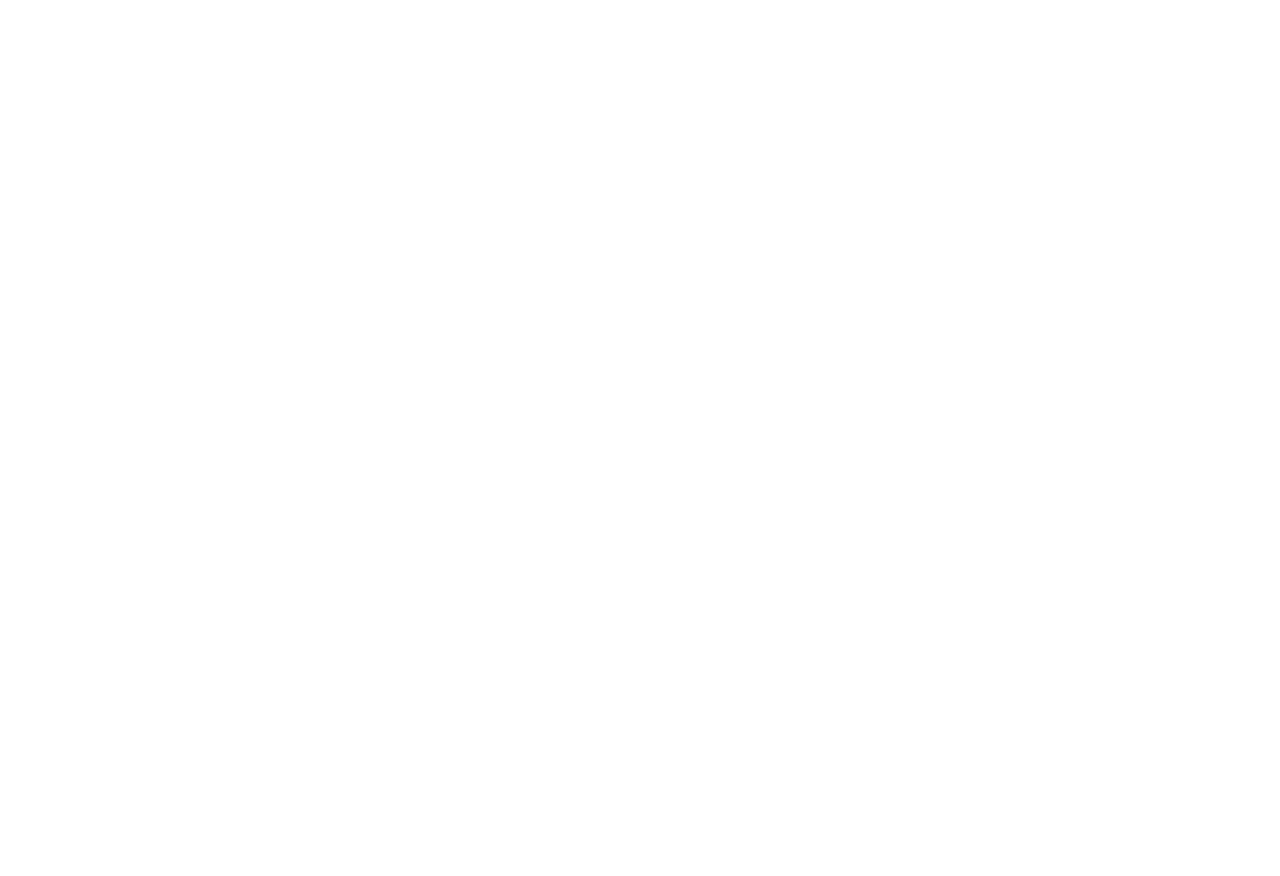
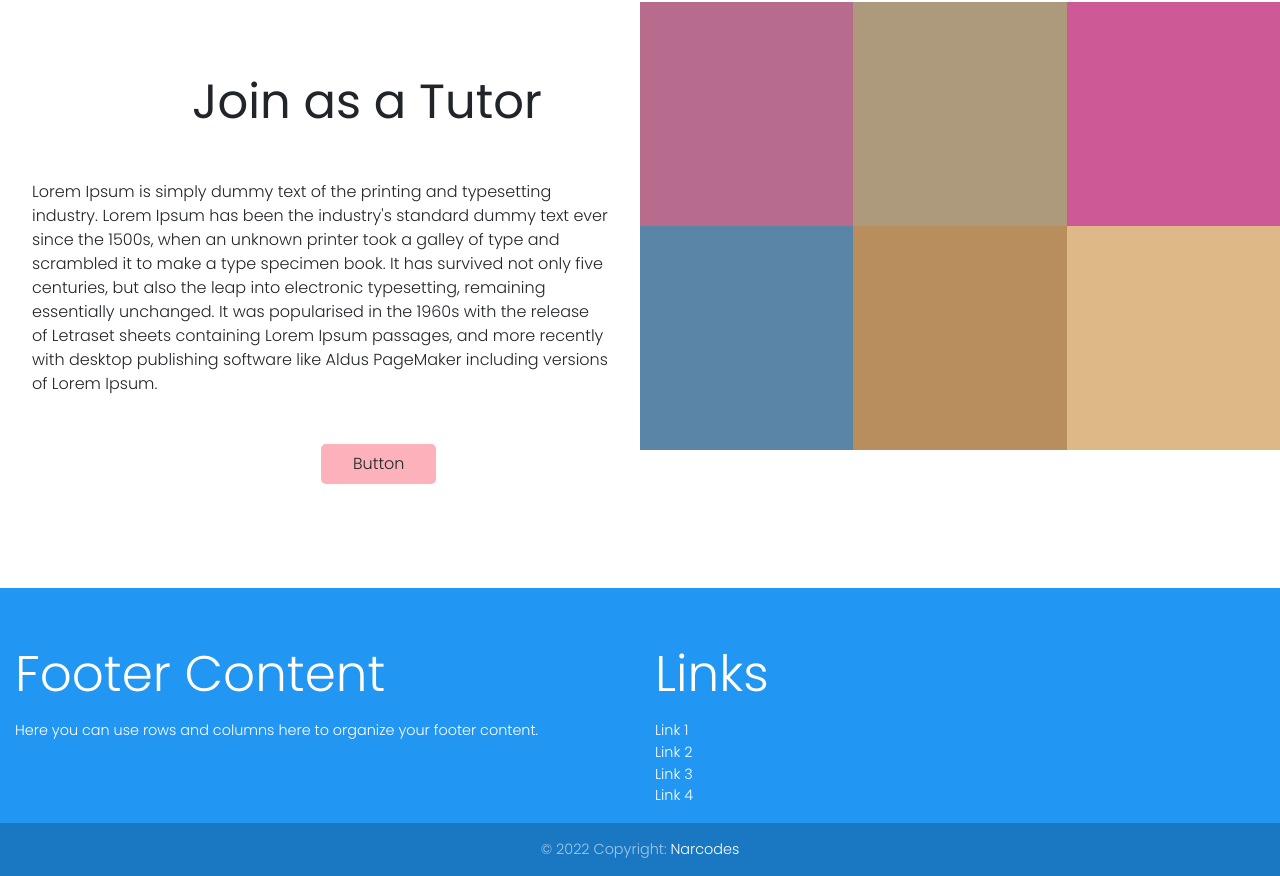
Before and after one commit to kkothari2001/SIH-PreHack-Narcodes, a React (Create React App) app in the folder client/: page / in a window 1280 px wide. Shown: the part 619-1495 px from the top of the page. Before the commit the page ends 800 px from the top, so only its background shows below. Built offline with nearby package versions, Linux system fonts and the light colour scheme.

Commit message:
Image holder and Footer added

```diff
--- a/client/package.json
+++ b/client/package.json
@@ -10,7 +10,10 @@
     "@testing-library/jest-dom": "^5.16.3",
     "@testing-library/react": "^12.1.4",
     "@testing-library/user-event": "^13.5.0",
+    "bootstrap": "^5.1.3",
+    "mdbreact": "^5.2.0",
     "react": "^17.0.2",
+    "react-bootstrap": "^2.2.1",
     "react-dom": "^17.0.2",
     "react-scripts": "5.0.0",
     "web-vitals": "^2.1.4"
--- a/client/public/index.html
+++ b/client/public/index.html
@@ -24,7 +24,7 @@
       work correctly both with client-side routing and a non-root public URL.
       Learn how to configure a non-root public URL by running `npm run build`.
     -->
-    <title>React App</title>
+    <title>Narcodes</title>
   </head>
   <body>
     <noscript>You need to enable JavaScript to run this app.</noscript>
--- a/client/src/App.js
+++ b/client/src/App.js
@@ -1,12 +1,16 @@
-import './App.css';
-import Landing from './Components/Landing';
-import Navbar from './Components/Navbar';
+import "./App.css";
+import Landing from "./Components/Landing";
+import Navbar from "./Components/Navbar";
+import Tutor from "./Components/Tutor";
+import FooterPage from "./Components/FooterPage";
 
 function App() {
   return (
     <div className="App">
       <Navbar />
       <Landing />
+      <Tutor />
+      <FooterPage />
     </div>
   );
 }
--- /dev/null
+++ b/client/src/Components/FooterPage.js
@@ -0,0 +1,47 @@
+import React from "react";
+import { MDBCol, MDBContainer, MDBRow, MDBFooter } from "mdbreact";
+import "@fortawesome/fontawesome-free/css/all.min.css";
+import "bootstrap-css-only/css/bootstrap.min.css";
+import "mdbreact/dist/css/mdb.css";
+const FooterPage = () => {
+  return (
+    <MDBFooter color="blue" className="font-small pt-4 mt-4">
+      <MDBContainer fluid className="text-center text-md-left">
+        <MDBRow>
+          <MDBCol md="6">
+            <h5 className="title">Footer Content</h5>
+            <p>
+              Here you can use rows and columns here to organize your footer
+              content.
+            </p>
+          </MDBCol>
+          <MDBCol md="6">
+            <h5 className="title">Links</h5>
+            <ul>
+              <li className="list-unstyled">
+                <a href="#!">Link 1</a>
+              </li>
+              <li className="list-unstyled">
+                <a href="#!">Link 2</a>
+              </li>
+              <li className="list-unstyled">
+                <a href="#!">Link 3</a>
+              </li>
+              <li className="list-unstyled">
+                <a href="#!">Link 4</a>
+              </li>
+            </ul>
+          </MDBCol>
+        </MDBRow>
+      </MDBContainer>
+      <div className="footer-copyright text-center py-3">
+        <MDBContainer fluid>
+          &copy; {new Date().getFullYear()} Copyright:{" "}
+          <a href="https://www.mdbootstrap.com"> Narcodes </a>
+        </MDBContainer>
+      </div>
+    </MDBFooter>
+  );
+};
+
+export default FooterPage;
--- /dev/null
+++ b/client/src/Components/Tutor.js
@@ -0,0 +1,79 @@
+import { Grid } from "@mui/material";
+import React from "react";
+import "../css/Tutor.css";
+// import img1 from "../assets/LandingPage1.PNG";
+
+const Tutor = () => {
+  return (
+    <div className="landing-wrapper">
+      <Grid container>
+        <Grid item xs={12} sm={12} md={6}>
+          <div className="hh1">Join as a Tutor</div>
+          <div id="item-6">
+            Lorem Ipsum is simply dummy text of the printing and typesetting
+            industry. Lorem Ipsum has been the industry's standard dummy text
+            ever since the 1500s, when an unknown printer took a galley of type
+            and scrambled it to make a type specimen book. It has survived not
+            only five centuries, but also the leap into electronic typesetting,
+            remaining essentially unchanged. It was popularised in the 1960s
+            with the release of Letraset sheets containing Lorem Ipsum passages,
+            and more recently with desktop publishing software like Aldus
+            PageMaker including versions of Lorem Ipsum.
+            <div className="CTAA">Button</div>
+          </div>
+        </Grid>
+        <Grid item xs={12} sm={12} md={6}>
+          <Grid container>
+            <Grid item xs={6} md={4}>
+              <div id="item-1">&nbsp;</div>
+            </Grid>
+            <Grid item xs={6} md={4}>
+              <div id="item-2">&nbsp;</div>
+            </Grid>
+            <Grid item xs={6} md={4}>
+              <div id="item-3">&nbsp;</div>
+            </Grid>
+            <Grid item xs={6} md={4}>
+              <div id="item-4">&nbsp;</div>
+            </Grid>
+            <Grid item xs={6} md={4}>
+              <div id="item-5">&nbsp;</div>
+            </Grid>
+            <Grid item xs={6} md={4}>
+              <div id="item-7">&nbsp;</div>
+            </Grid>
+          </Grid>
+        </Grid>
+      </Grid>
+    </div>
+  );
+};
+
+export default Tutor;
+
+/**
+ *
+ * <div class="angry-grid">
+        <div id="item-0"></div>
+        <div id="item-1">&nbsp;</div>
+        <div id="item-2">&nbsp;</div>
+        <div id="item-3">&nbsp;</div>
+        <div id="item-4">&nbsp;</div>
+        <div id="item-5">&nbsp;</div>
+        <div id="item-6">
+          <div className="hh1">Join as a Tutor</div>
+          <div className="hh1text">
+            Lorem Ipsum is simply dummy text of the printing and typesetting
+            industry. Lorem Ipsum has been the industry's standard dummy text
+            ever since the 1500s, when an unknown printer took a galley of type
+            and scrambled it to make a type specimen book. It has survived not
+            only five centuries, but also the leap into electronic typesetting,
+            remaining essentially unchanged. It was popularised in the 1960s
+            with the release of Letraset sheets containing Lorem Ipsum passages,
+            and more recently with desktop publishing software like Aldus
+            PageMaker including versions of Lorem Ipsum.
+          </div>
+          <div className="CTAA">Button</div>
+        </div>
+      </div>
+ */
--- /dev/null
+++ b/client/src/css/Tutor.css
@@ -0,0 +1,94 @@
+.angry-grid {
+  display: grid;
+
+  grid-template-rows: 1fr 1fr 1fr;
+  grid-template-columns: 1fr 1fr 1fr 1fr 1fr;
+
+  gap: 0px;
+  height: 100%;
+}
+
+#item-1 {
+  background-color: #b76b8d;
+  grid-row-start: 2;
+  grid-column-start: 3;
+  height: 14rem;
+  grid-row-end: 3;
+  grid-column-end: 4;
+}
+#item-2 {
+  background-color: #ad997c;
+  grid-row-start: 2;
+  grid-column-start: 4;
+  height: 14rem;
+  grid-row-end: 3;
+  grid-column-end: 5;
+}
+#item-3 {
+  background-color: #cd5997;
+  grid-row-start: 1;
+  grid-column-start: 4;
+  height: 14rem;
+  grid-row-end: 2;
+  grid-column-end: 5;
+}
+#item-4 {
+  background-color: #5b85a7;
+  grid-row-start: 1;
+  grid-column-start: 5;
+  height: 14rem;
+  grid-row-end: 2;
+  grid-column-end: 6;
+}
+#item-5 {
+  background-color: #b88e5d;
+  grid-row-start: 2;
+  grid-column-start: 5;
+  height: 14rem;
+  grid-row-end: 3;
+  grid-column-end: 6;
+}
+#item-7 {
+  background-color: burlywood;
+  grid-row-start: 2;
+  grid-column-start: 5;
+  height: 14rem;
+  grid-row-end: 3;
+  grid-column-end: 6;
+}
+/* #item-6 {
+  background-color: #ffffff;
+  grid-row-start: 1;
+  grid-column-start: 1;
+  text-align: center;
+  grid-row-end: 3;
+  grid-column-end: 3;
+  width: 800px;
+  height: 500px;
+  padding: 40px;
+  padding-top: 16px;
+} */
+
+#item-6 {
+  padding: 2rem;
+}
+
+.hh1 {
+  font-weight: bolder;
+  font-size: 3rem;
+  padding-top: 64px;
+  padding-bottom: 10px;
+  padding-left: 12rem;
+}
+.hh1text {
+  padding-top: 36px;
+}
+.CTAA {
+  background-color: #fdb1bb;
+  padding: 0.5rem 2rem;
+  cursor: pointer;
+  border-radius: 5px;
+  width: fit-content;
+  left: 2rem;
+  margin: 3rem 289px;
+}
```
Also changed, not shown: client/src/css/FooterPage.css (added), 1 other file (tests, documents, lock files or other folders).
